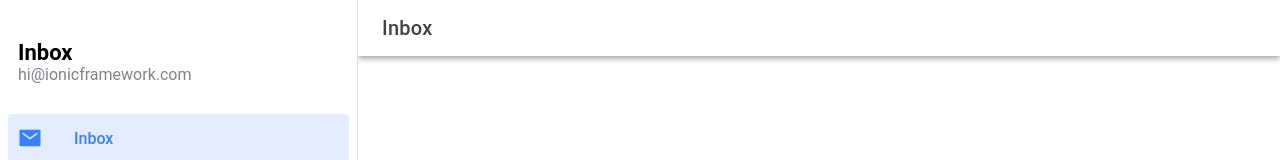
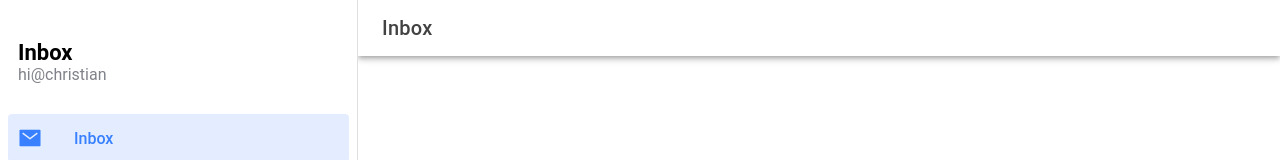
Before and after one commit to jthies73/rewe-app, a React (Create React App) app in the folder rewe-app-fe/: page /page/Inbox in a window 1280 px wide. Shown: the top 160 px of the page. Built offline with nearby package versions, Linux system fonts and the light colour scheme.

Commit message:
Say Hi to christian

```diff
--- a/rewe-app-fe/src/components/Menu.tsx
+++ b/rewe-app-fe/src/components/Menu.tsx
@@ -71,7 +71,7 @@ const Menu: React.FC = () => {
       <IonContent>
         <IonList id="inbox-list">
           <IonListHeader>Inbox</IonListHeader>
-          <IonNote>hi@ionicframework.com</IonNote>
+          <IonNote>hi@christian</IonNote>
           {appPages.map((appPage, index) => {
             return (
               <IonMenuToggle key={index} autoHide={false}>
```
